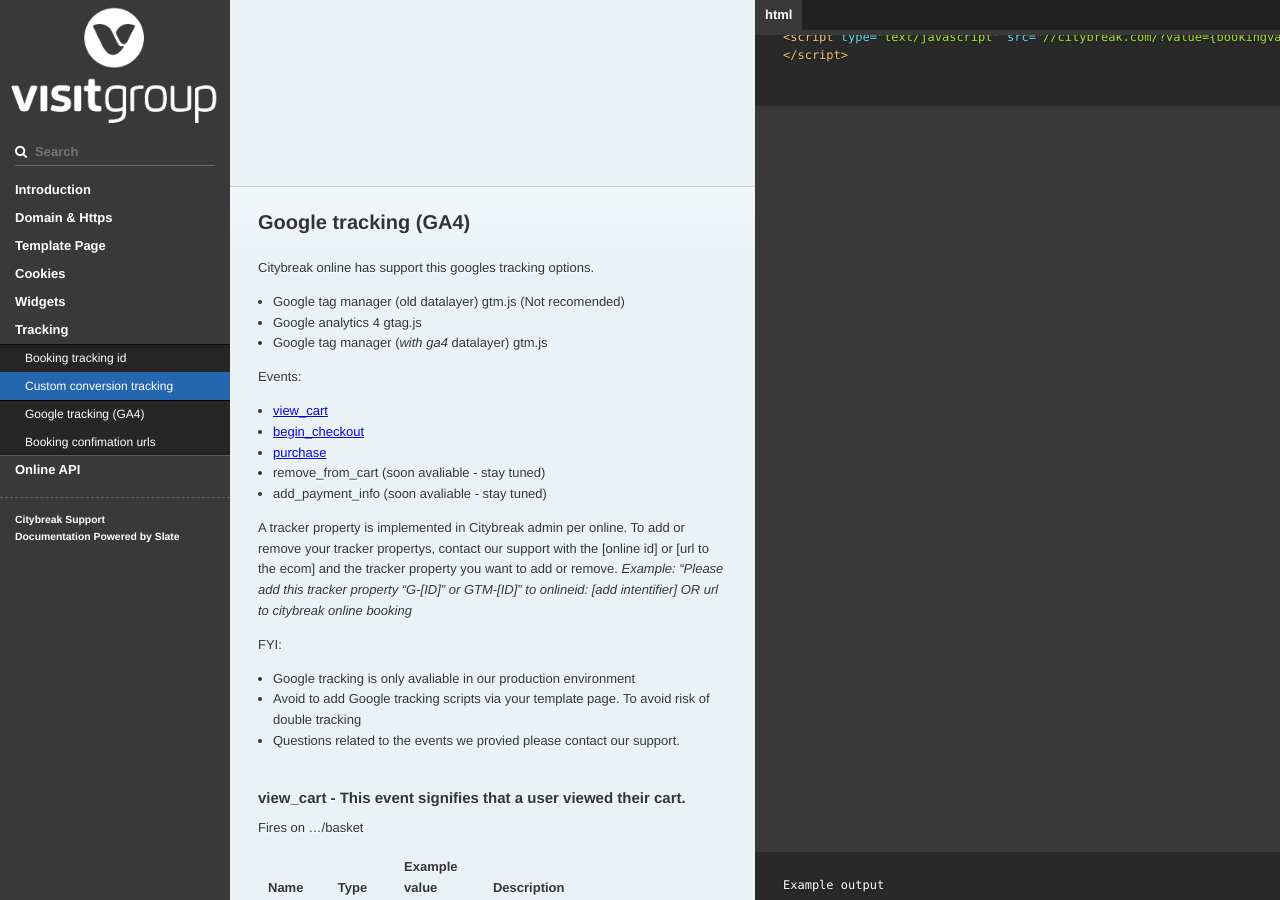
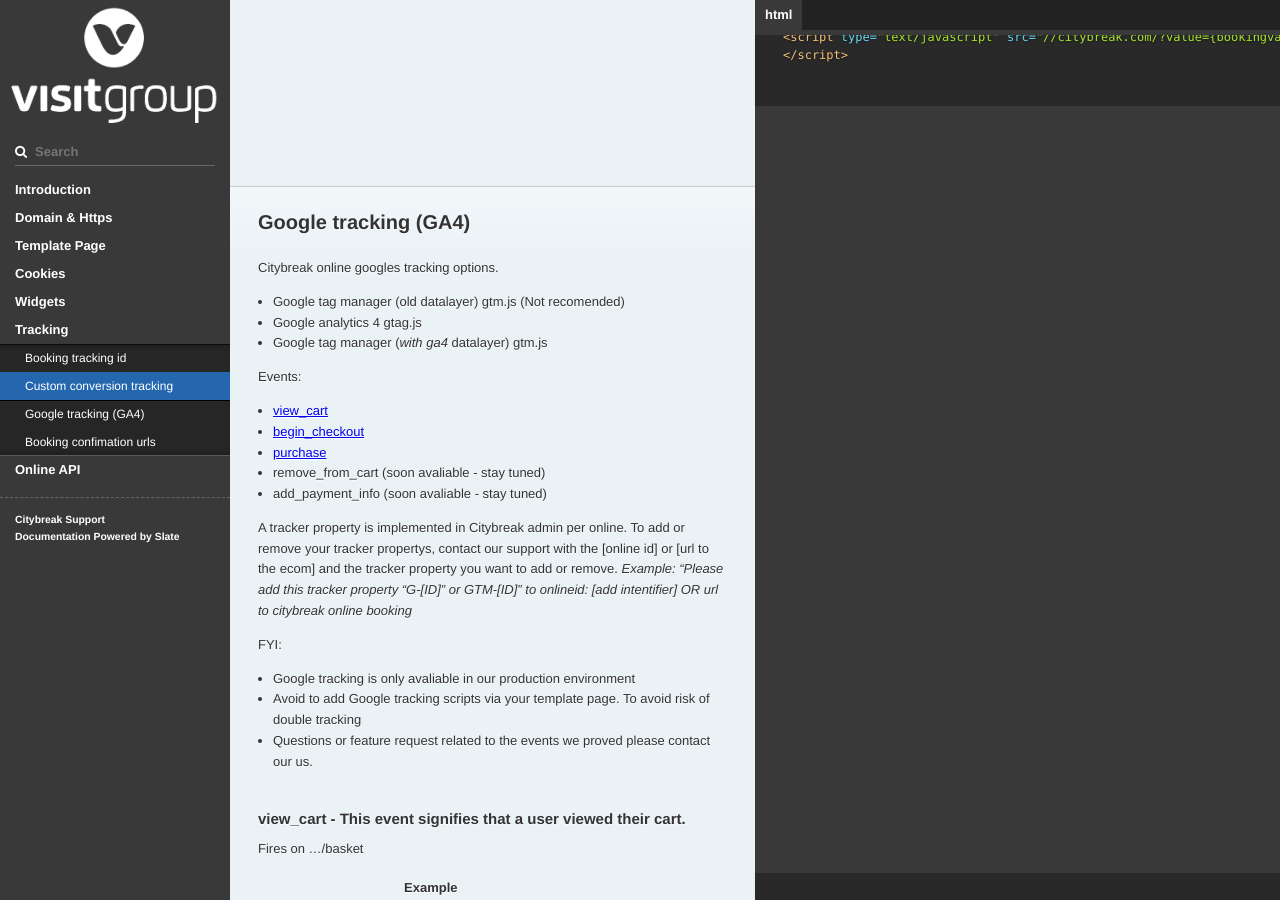
Before and after one commit to visit/citybreak-online-doc, a Jekyll site: the page built from index.md, in a window 1280 px wide and 900 px high, scrolled down 21661 px. Built offline with Jekyll 4.4.1, drawn with Linux system fonts in a browser that asks for light colours; our own code applies the rules of GitHub Pages for plain Markdown files.

Commit message:
Update tracking.md

```diff
--- a/_includes/tracking.md
+++ b/_includes/tracking.md
@@ -67,7 +67,7 @@ Parameter | Description
 
 ## Google tracking (GA4)
 
-Citybreak online has support this googles tracking options.
+Citybreak online googles tracking options.
 * Google tag manager (old datalayer) gtm.js (Not recomended)
 * Google analytics 4 gtag.js
 * Google tag manager (*with ga4* datalayer) gtm.js
@@ -86,7 +86,7 @@ _Example: "Please add this tracker property "G-[ID]" or GTM-[ID]" to onlineid: [
 FYI:
 * Google tracking is only avaliable in our production environment
 * Avoid to add Google tracking scripts via your template page. To avoid risk of double tracking
-* Questions related to the events we provied please contact our support.
+* Questions or feature request related to the events we proved please contact our us.
 
 ### <a id="view_cart"></a> view_cart - This event signifies that a user viewed their cart.
 Fires on .../basket
```
